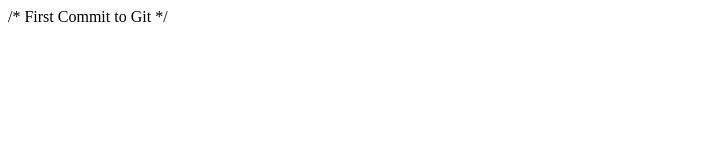
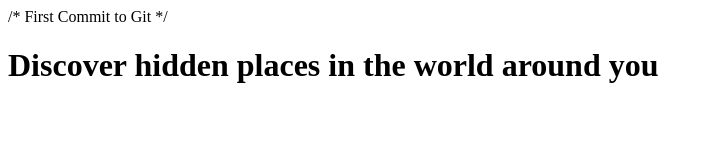
Before and after one commit to kenthousand/excursion, a plain HTML site: page index.html in a window 1280 px wide. Shown: the whole page, without its empty margins (0-713 px from the left). Drawn offline with Linux system fonts and the light colour scheme.

Commit message:
Update index.html

```diff
--- a/index.html
+++ b/index.html
@@ -1 +1,12 @@
 /* First Commit to Git */
+<!DOCTYPE html>
+  <html>
+    <head>
+      <link rel="stylesheet" href="style.css">
+    </head>
+    <body>
+        <header>
+            <h1>Discover hidden places in the world around you</h1>
+        </header>
+    </body>
+</html>
```
